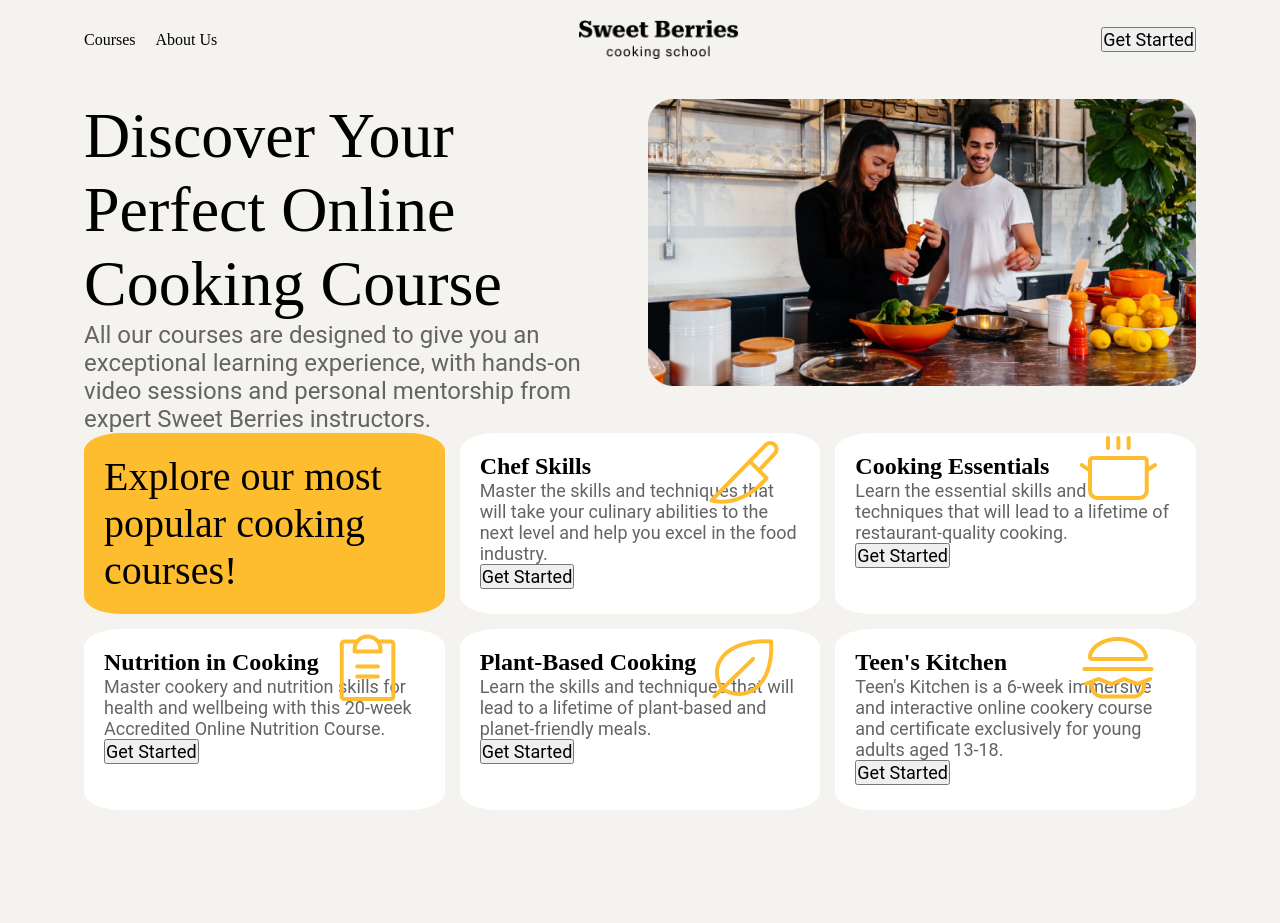
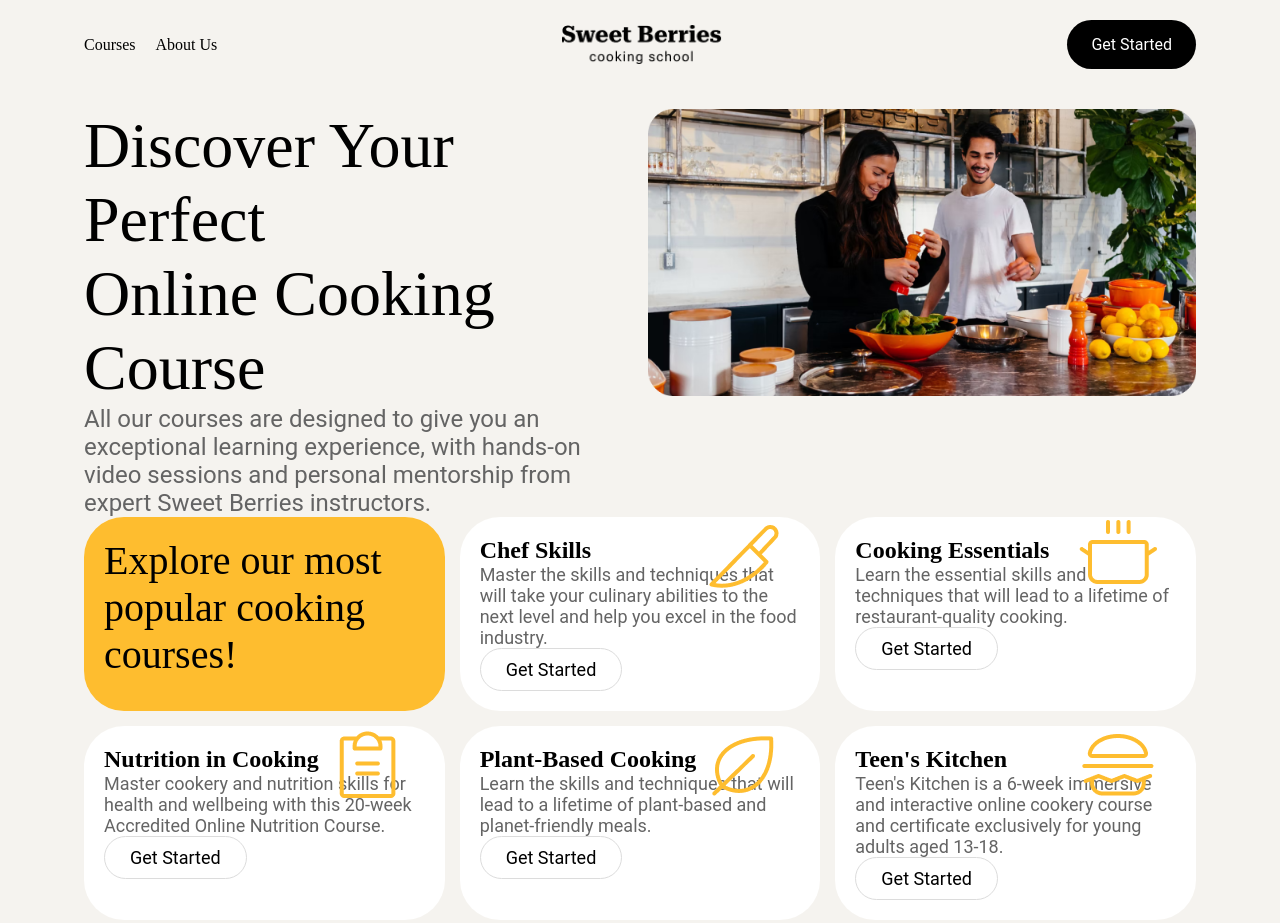
Before and after one commit to hannahjkrause/main, a plain HTML site: page index.html in a window 1280 px wide. Shown: the top 923 px of the page. Drawn offline with Linux system fonts and the light colour scheme.

Commit message:
added styling for buttons

```diff
--- a/index.html
+++ b/index.html
@@ -29,7 +29,7 @@
       <main>
         <section class="banner">
           <div>
-            <h1>Discover Your Perfect Online Cooking Course</h1>
+            <h1>Discover Your Perfect <br> Online Cooking Course</h1>
             <p>
                 All our courses are designed to give you an exceptional learning
                 experience, with hands-on video sessions and personal mentorship
--- a/stylesheets/style.css
+++ b/stylesheets/style.css
@@ -89,6 +89,16 @@ header img {
     max-width: 160px;
     height: auto;
 }
+
+header button {
+    background-color: #000000;
+    padding: 15px 24px;
+    border-radius: 40px;
+    border: none;
+    color: #FFFFFF;
+    font-size: 16px;
+
+}
 /* BANNER STYLING */
 .banner {
     display: grid;
@@ -108,10 +118,17 @@ header img {
 
 /* CARDS STYLING */
 .class-card {
-    border-radius: 10%;
+    border-radius: 40px;
     background-color: var(--cards-color);
     padding: 20px;
     position: relative;
+}
+
+.class-card button {
+    border-radius: 50px;
+    border: solid 1px var(--outline-color);
+    background-color: transparent;
+    padding: 10px 25px;
 }
 
 .header-card {
```
